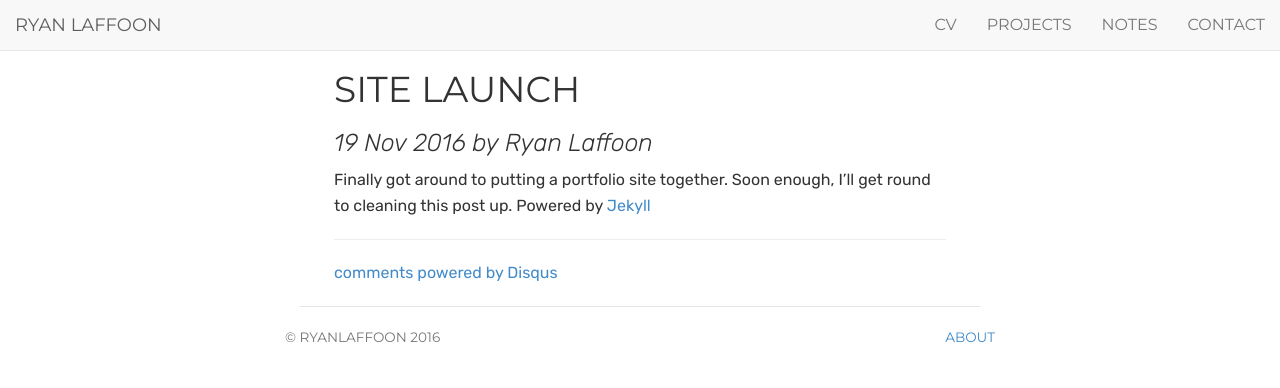
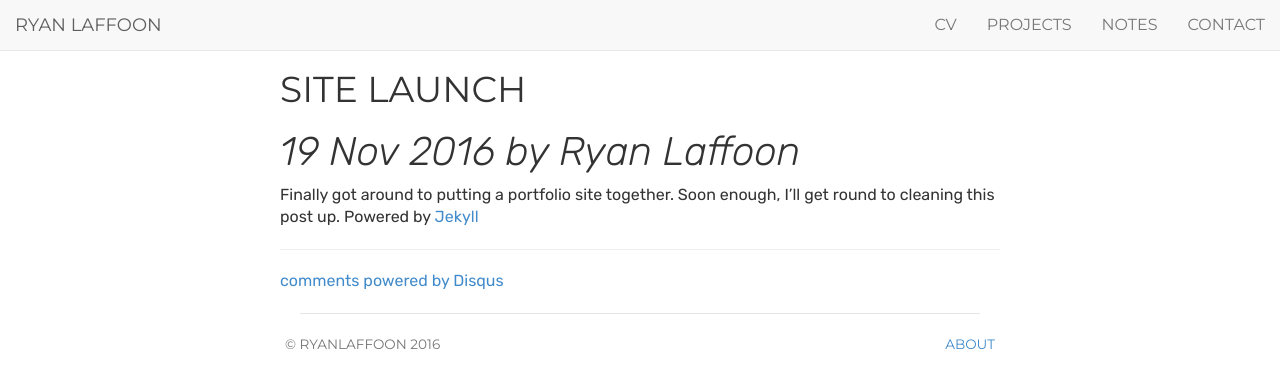
Before and after one commit to ryanlaffoon/ryanlaffoon.github.io, a Jekyll site: the page built from _posts/2016-11-19-Site-Launch.md, in a window 1280 px wide. Shown: the top 388 px of the page. Built offline with Jekyll 4.4.1, drawn with Linux system fonts in a browser that asks for light colours; comment, search, counter and statistics services are not loaded.

Commit message:
Update style.css

```diff
--- a/css/style.css
+++ b/css/style.css
@@ -55,13 +55,9 @@ ul.listnotes li {
 }
 
 /* Note */
-.note, .project, .contact, .about, .error {
-	width: 85%;
-	margin: 0 auto;
-	line-height: 26px;
-}
+
 .note h2.credit {
-	font-size: 24.5px;
+	font-size: 2.5em;
 	font-weight: 300;
 	font-style: italic;
 }
```
